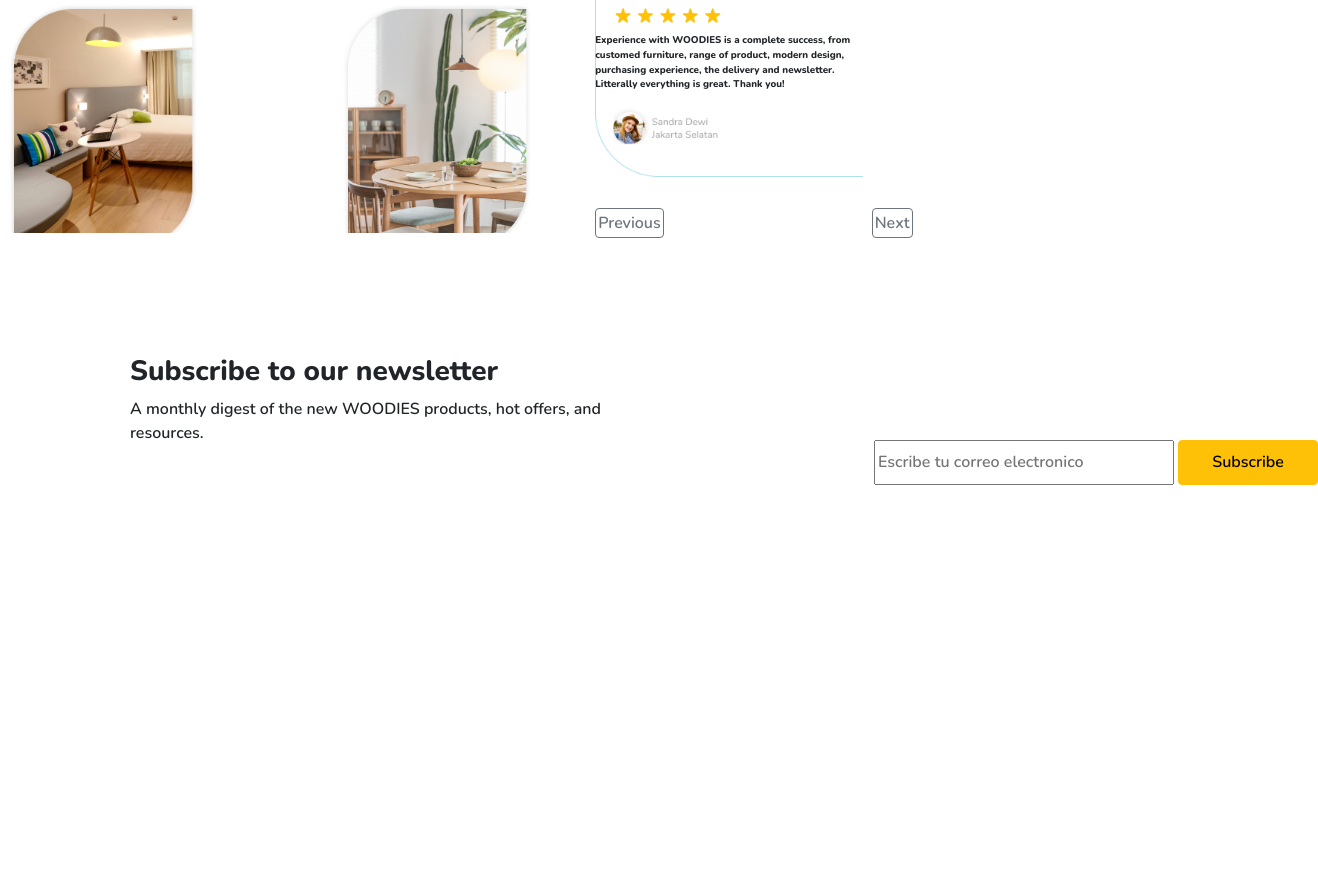
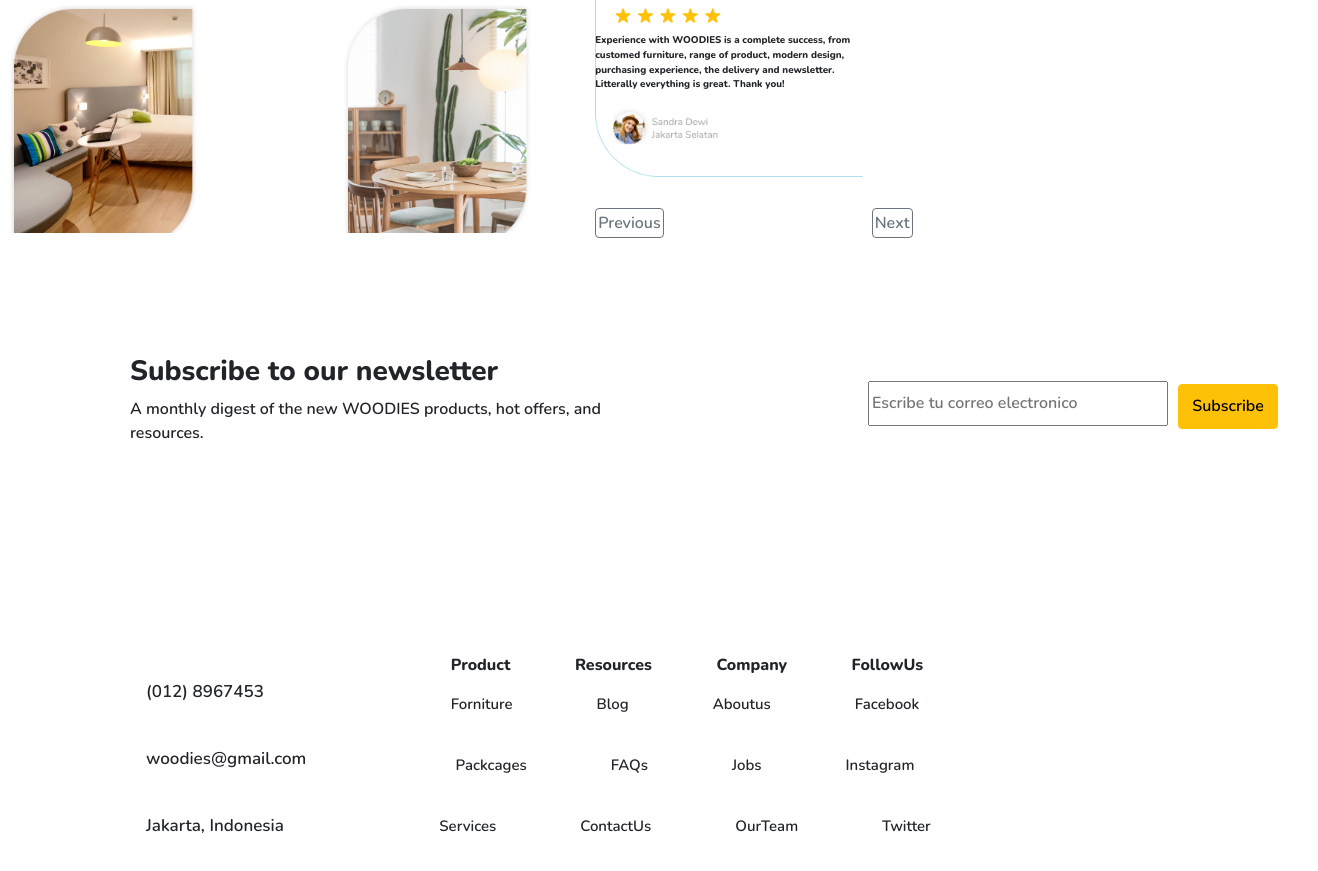
Before and after one commit to gaelcarrot/ing-soft-segundo-parcial, a plain HTML site: page index.html in a window 1280 px wide. Shown: the part 3321-4192 px from the top of the page, 1318 px wide, since content can reach past the window. Before the commit the page ends 3806 px from the top, so only its background shows below. Drawn offline with nearby package versions, Linux system fonts and the light colour scheme.

Commit message:
se añadio informacion final y se reparo errores

```diff
--- a/css/style.css
+++ b/css/style.css
@@ -211,20 +211,42 @@ body{
     margin-top: 80px;
 }
 button, input, optgroup, select, textarea {
-    margin: -21px;
+    margin: -80px;
     font-family: inherit;
     font-size: inherit;
     position: absolute;
     line-height: inherit;
-    right: 45px;
+    right: 110px;
     height: 45px;
     width: 300px;
 }
 [type=button]:not(:disabled), [type=reset]:not(:disabled), [type=submit]:not(:disabled), button:not(:disabled) {
     cursor: pointer;
     position: absolute;
-    right: -75px;
+    right: -30px;
     height: 45px;
-    margin: -45px;
-    width: 140px;
+    margin: -50px;
+    width: 100px;
+    top: 68%;
 }
+.information{
+    position: relative;
+    bottom: 30px;
+    word-spacing: 60px;
+    top: 0px;
+    right: -47px;
+    text-align: center;
+}
+.textforni{
+    position: relative;
+    font-size: 15px;
+    word-spacing: 80px;
+    text-align: center;
+    right: -45px;
+}
+.info{
+font-size: 17px;
+position: relative;
+bottom: 174px;
+right: -40px;
+}
--- a/index.html
+++ b/index.html
@@ -309,16 +309,37 @@
             <input type="text" name="email" placeholder="Escribe tu correo electronico" />
             <div class="boton9">
               <button type="button" class="btn btn-warning">Subscribe</button>
-
             </div>
         </div>
     </div>
   </div>
 </div>
+<br>
+<br>
+<br>
+<br>
+<br>
+<br>
+<br>
+<div class="information">
+  <p><b>Product Resources Company FollowUs</b></p>
+</div>
+<div class="textforni">
+  <p>Forniture Blog Aboutus Facebook</p>
+  <br>
+  <p>Packcages FAQs Jobs Instagram</p>
+  <br>
+  <p>Services ContactUs OurTeam Twitter</p>
+</div>
 
-    <!-- JavaScript Bundle with Popper -->
+<div class="info">
+  <p>(012) 8967453</p>
+  <br>
+  <p>woodies@gmail.com</p>
+  <br>
+  <p>Jakarta, Indonesia</p>
+</div>
+<!-- JavaScript Bundle with Popper -->
 <script src="https://cdn.jsdelivr.net/npm/bootstrap@5.1.3/dist/js/bootstrap.bundle.min.js" integrity="sha384-ka7Sk0Gln4gmtz2MlQnikT1wXgYsOg+OMhuP+IlRH9sENBO0LRn5q+8nbTov4+1p" crossorigin="anonymous"></script>
-
-
 </body>
 </html>
```
